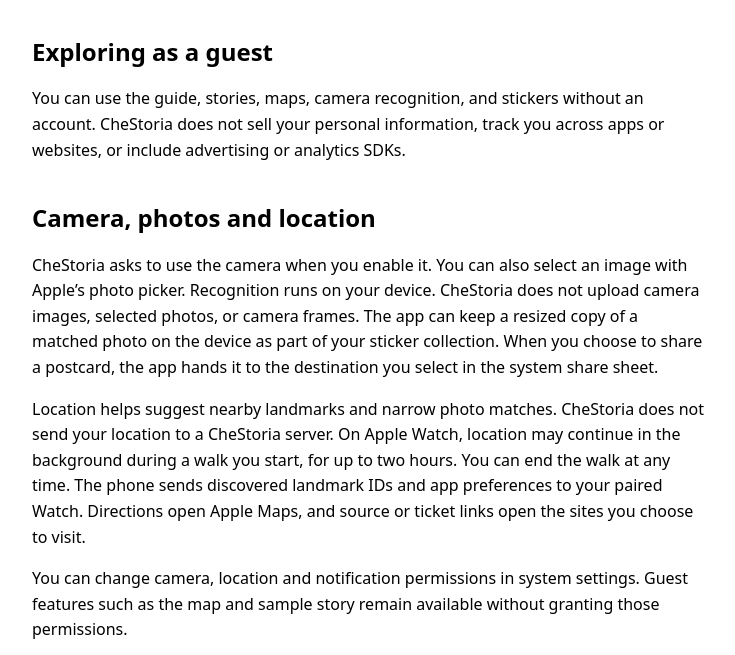
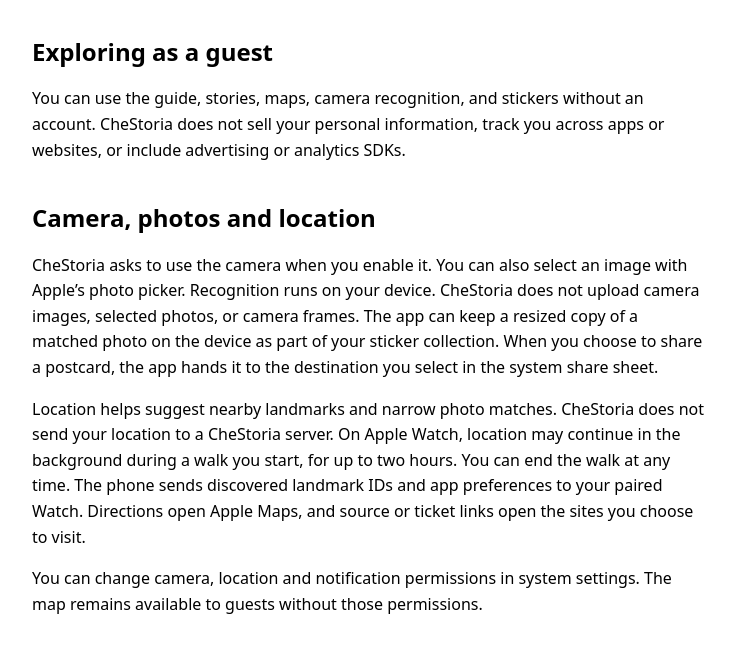
Before and after one commit to Blackrock777/chestoria, a plain HTML site: page index.html in a window 1280 px wide. Shown: the part 134-789 px from the top of the page, without its empty margins (272-1007 px from the left). Drawn offline with Linux system fonts and the light colour scheme.

Commit message:
Update privacy policy after sample story removal

```diff
--- a/index.html
+++ b/index.html
@@ -20,7 +20,7 @@ h2 { margin-top: 1.7em; }
 <h2>Camera, photos and location</h2>
 <p>CheStoria asks to use the camera when you enable it. You can also select an image with Apple’s photo picker. Recognition runs on your device. CheStoria does not upload camera images, selected photos, or camera frames. The app can keep a resized copy of a matched photo on the device as part of your sticker collection. When you choose to share a postcard, the app hands it to the destination you select in the system share sheet.</p>
 <p>Location helps suggest nearby landmarks and narrow photo matches. CheStoria does not send your location to a CheStoria server. On Apple Watch, location may continue in the background during a walk you start, for up to two hours. You can end the walk at any time. The phone sends discovered landmark IDs and app preferences to your paired Watch. Directions open Apple Maps, and source or ticket links open the sites you choose to visit.</p>
-<p>You can change camera, location and notification permissions in system settings. Guest features such as the map and sample story remain available without granting those permissions.</p>
+<p>You can change camera, location and notification permissions in system settings. The map remains available to guests without those permissions.</p>
 <h2>Optional accounts</h2>
 <p>In this release, accounts are stored in the Keychain on your iPhone. If you create an email account, CheStoria stores your name, email address and a salted password hash. For Sign in with Apple, the app keeps your Apple account identifier for CheStoria and any name or email address Apple shares with it. This release does not send your account information to a CheStoria server. Apple handles the Sign in with Apple authorization and the system services you choose to use.</p>
 <h2>Retention and deletion</h2>
```
